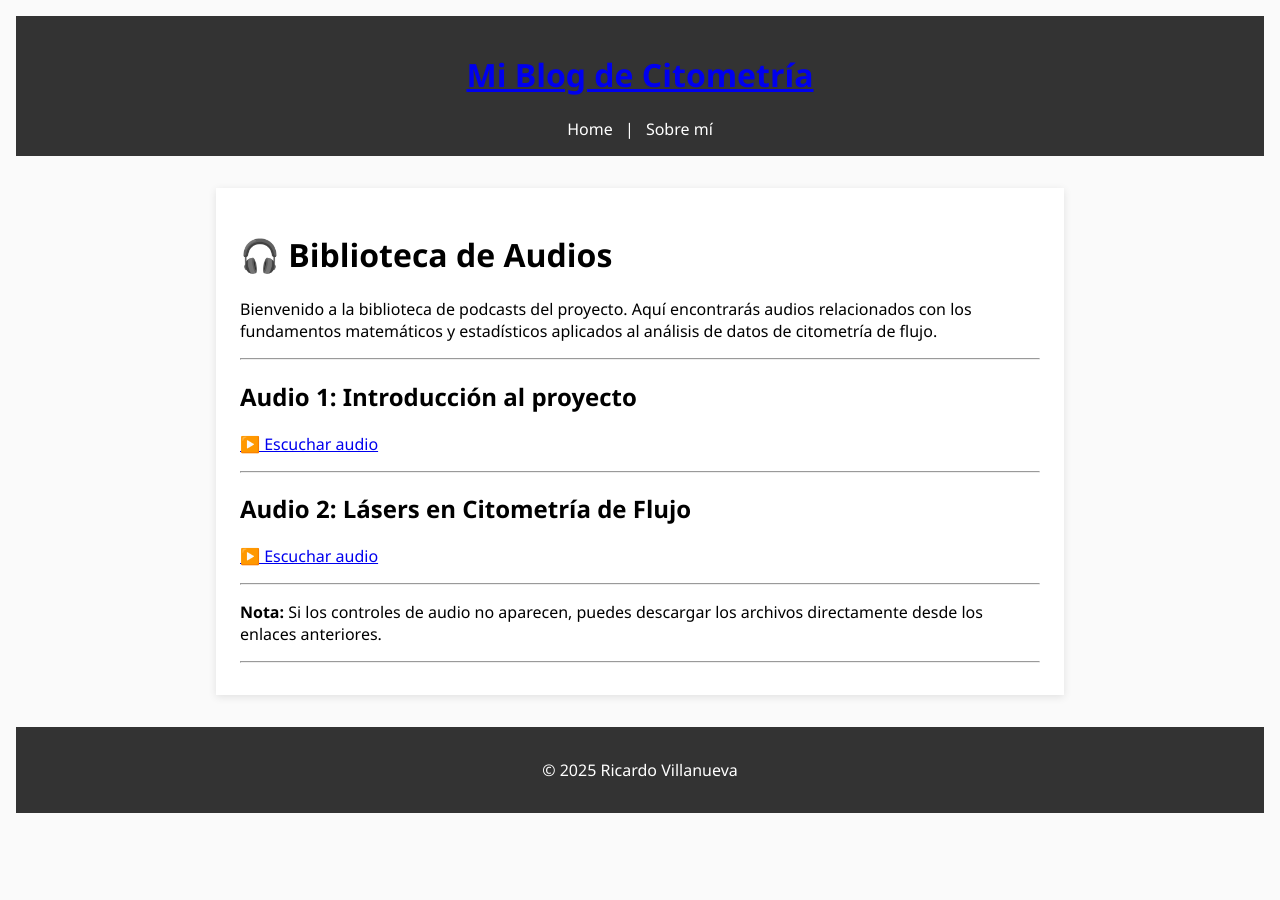
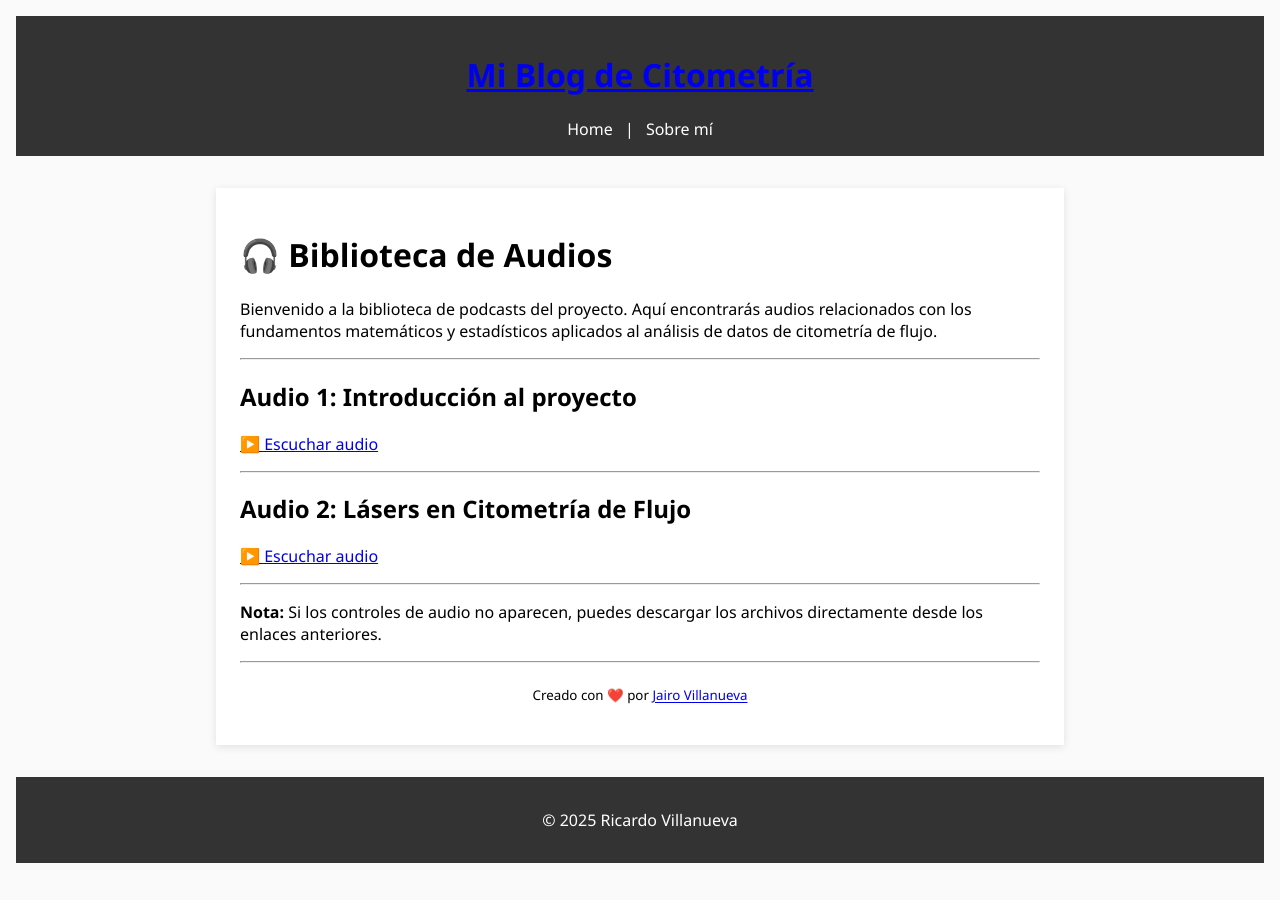
Before and after one commit to jvillanuevatoledo/CITO_ESTADISTICA, a Jekyll site: the page built from PODCASTS.md, in a window 1280 px wide. Built offline with Jekyll 4.4.1, drawn with Linux system fonts in a browser that asks for light colours; our own code applies the rules of GitHub Pages for plain Markdown files.

Commit message:
Update PODCASTS.md

```diff
--- a/PODCASTS.md
+++ b/PODCASTS.md
@@ -19,3 +19,7 @@ Bienvenido a la biblioteca de podcasts del proyecto. Aquí encontrarás audios r
 **Nota:** Si los controles de audio no aparecen, puedes descargar los archivos directamente desde los enlaces anteriores.
 
 ---
+
+<p align="center">
+  <sub>Creado con ❤️ por <a href="https://github.com/jvillanuevatoledo">Jairo Villanueva</a></sub>
+</p>
```
